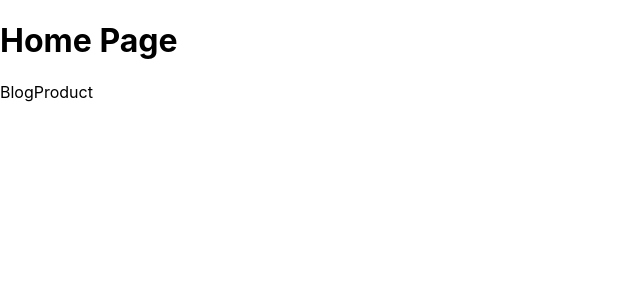
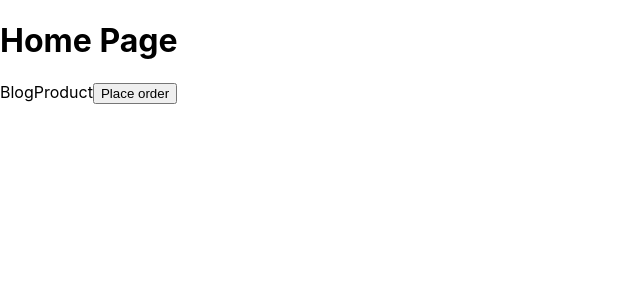
Before and after one commit to lucifer955/nextjs-practice, a Next.js app: page / in a window 1280 px wide. Shown: the top 300 px of the page, without its empty margins (0-640 px from the left). Built offline with nearby package versions, Linux system fonts and the light colour scheme.

Commit message:
11 - Navigating Programmatically

```diff
--- a/pages/index.js
+++ b/pages/index.js
@@ -1,6 +1,14 @@
 import Link from "next/link";
+import { useRouter } from "next/router";
 
 const Home = () => {
+	const router = useRouter();
+
+	const handleClick = () => {
+		console.log("Placing your order");
+		router.push("/product");
+	};
+
 	return (
 		<>
 			<h1>Home Page</h1>
@@ -10,6 +18,7 @@
 			<Link href="/product">
 				<a>Product</a>
 			</Link>
+			<button onClick={handleClick}>Place order</button>
 		</>
 	);
 };
```
